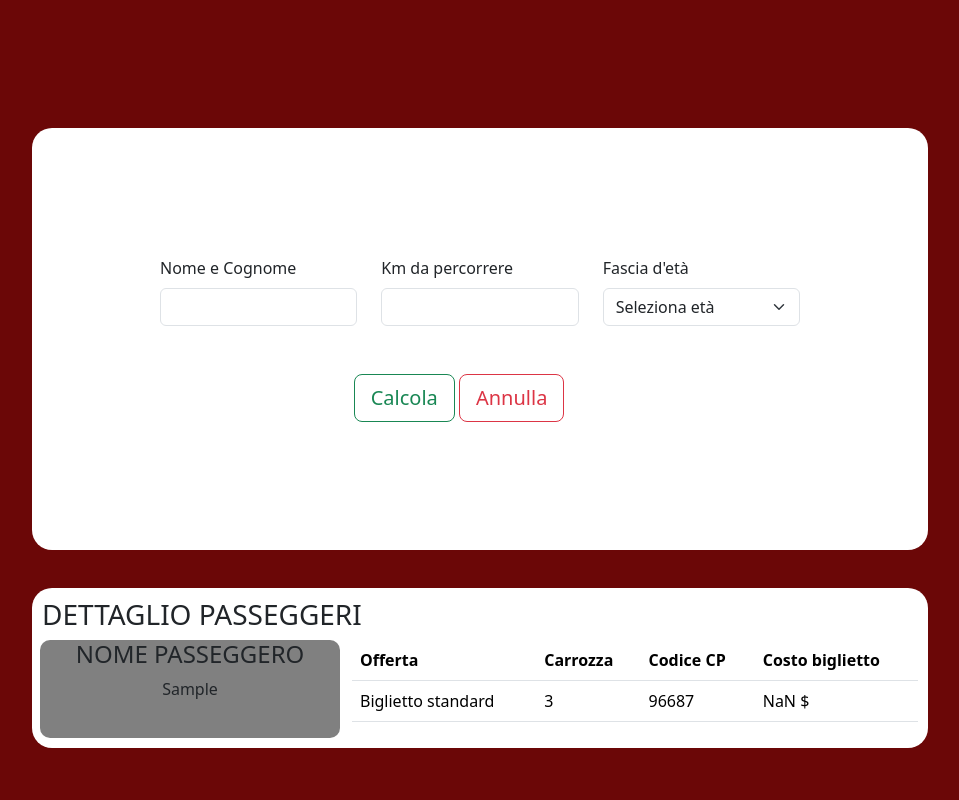
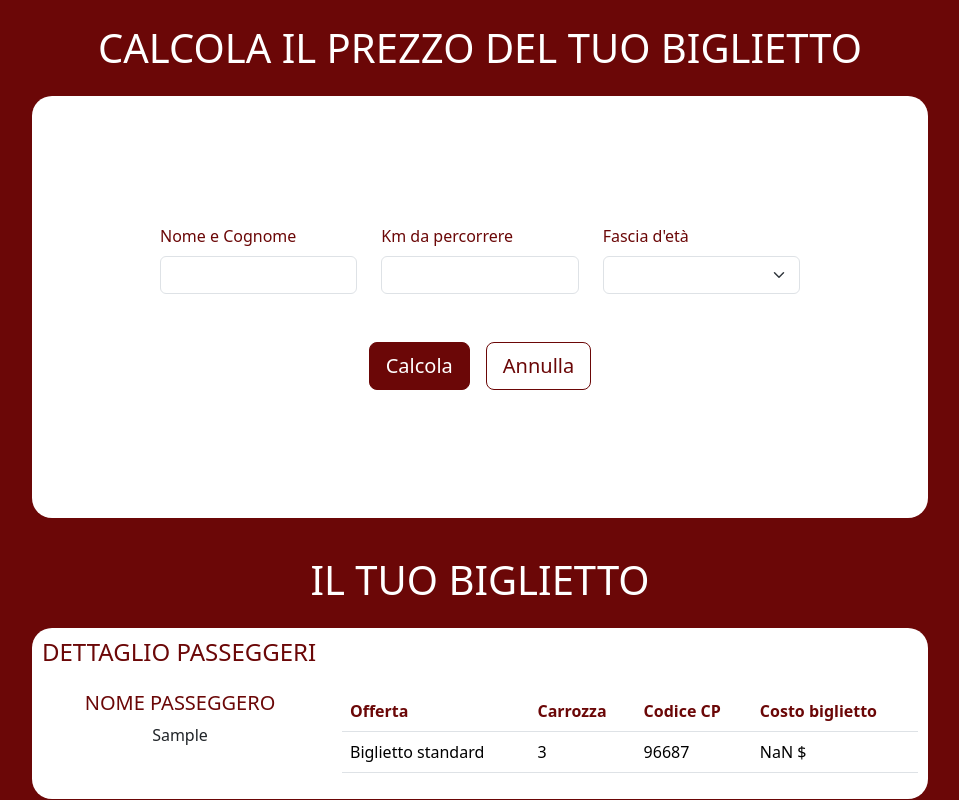
Before and after one commit to Aleiaco02/js-biglietto-treno-form, a plain HTML site: page index.html in a window 1280 px wide. Both pictures are taken after typing "Sample", "Sample" into the empty fields and a click on the button "Calcola". Shown: the whole page, without its empty margins (160-1119 px from the left). Drawn offline with nearby package versions, Linux system fonts and the light colour scheme.

Commit message:
completato

```diff
--- a/css/main.css
+++ b/css/main.css
@@ -5,7 +5,7 @@
 }
 
 .contenitore{
-    margin: 10% 15% 3% 15%;
+    margin: 0% 15% 3% 15%;
     padding: 10%;
     background-color: white;
     border-radius: 20px;
@@ -23,11 +23,46 @@
 }
 
 .grigio{
-    background-color: grey;
+    background-color: rgb(220, 220, 220);
     border-radius: 10px;
     margin-left: 10px;
+    color: rgb(107, 7, 7);
+}
+.red{
+    color: rgb(107, 7, 7) !important;
+
 }
 
 .displayNone{
     display: none;
 }
+
+.bottone-calcola{
+    background-color: rgb(107, 7, 7) !important;
+    color: white !important;
+    border-color: rgb(107, 7, 7) !important;
+}
+
+.bottone-calcola:hover{
+    background-color: rgb(154, 10, 10) !important;
+    color: white !important;
+    border-color: rgb(154, 10, 10) !important;
+    transform: scale(1.1);
+
+}
+
+.bottone-annulla{
+    background-color: white !important;
+    color: rgb(107, 7, 7) !important;
+    border-color: rgb(107, 7, 7) !important;
+}
+
+.bottone-annulla:hover{
+    background-color: rgb(157, 109, 109) !important;
+    color: white !important;
+        border-color: rgb(157, 109, 109) !important;
+        transform: scale(1.1);
+
+
+
+}
--- a/index.html
+++ b/index.html
@@ -17,19 +17,24 @@
 
     <!-- contenitore form -->
      <form class="form" action="">
+
+        <div class="container text-center text-white my-4 align-items-center">
+            <h1>CALCOLA IL PREZZO DEL TUO BIGLIETTO</h1>
+        </div>
+
         <div class="contenitore">
 
             <div class="row">
                 <div class="col-4 ">
-                    <label for="exampleFormControlInput1" class="form-label">Nome e Cognome</label>
+                    <label for="exampleFormControlInput1" class="form-label red">Nome e Cognome</label>
                     <input name="nome" type="text" class=" form-control" id="exampleFormControlInput1" placeholder="">
                 </div>
                 <div class="col-4">
-                    <label for="exampleFormControlInput1" class="form-label ">Km da percorrere</label>
+                    <label for="exampleFormControlInput1" class="form-label red">Km da percorrere</label>
                     <input name="km" type="text" class=" form-control" id="exampleFormControlInput1" placeholder="">
                 </div>
                 <div class="col-4">
-                    <label for="DefaultSelectExample" class="form-label">Fascia d'età</label>
+                    <label for="DefaultSelectExample" class="form-label red">Fascia d'età</label>
                     <select name="eta" class=" form-select" aria-label="DefaultSelectExample">
                         <option selected>Seleziona età</option>
                         <option value="1">Minorenne</option>
@@ -41,29 +46,33 @@
 
 
             <div class="row d-flex justify-content-center">
-                <div class="col-5">
-                    <button type="submit " class="btn btn-outline-success btn-lg mt-5 ">Calcola</button>
-                    <button type="reset" class="btn btn-outline-danger btn-lg mt-5 ">Annulla</button>
+                <div class="col-5 d-flex justify-content-center">
+                    <button name="bottone" type="submit " class="btn btn-lg mt-5 mx-2 bottone-calcola">Calcola</button>
+                    <button type="reset" class="btn btn-lg mt-5 mx-2 bottone-annulla">Annulla</button>
                 </div>
             </div>
         </div>
 
         <!-- contenitore biglietto -->
-        <div class="contenitore-biglietto displayNone">
-            <h3>DETTAGLIO PASSEGGERI</h3>
+         <div class="container text-center text-white my-4 align-items-center">
+            <h1>IL TUO BIGLIETTO</h1>
+        </div>
+
+        <div class="contenitore-biglietto displayNone ">
+            <h4 class="red mb-4">DETTAGLIO PASSEGGERI</h4>
             <div class="row">
-                <div class="col-4 grigio">
-                    <h4 class="text-center">NOME PASSEGGERO</h4>
+                <div class="col-4 ">
+                    <h5 class="text-center red">NOME PASSEGGERO</h5>
                     <p class="text-center" name="nomeBiglietto"></p>
                 </div>
                 <div class="col">
                     <table class="table">
                         <thead>
                             <tr>
-                                <th>Offerta</th>
-                                <th>Carrozza</th>
-                                <th>Codice CP</th>
-                                <th>Costo biglietto</th>
+                                <th class="red">Offerta</th>
+                                <th class="red">Carrozza</th>
+                                <th class="red">Codice CP</th>
+                                <th class="red">Costo biglietto</th>
                             </tr>
                         </thead>
                         <tbody>
--- a/js/script.js
+++ b/js/script.js
@@ -39,8 +39,9 @@ form.addEventListener('submit', (e) => {
         contenitoreBiglietto.style.display = "block";
 
         // PULIZIA CAMPI
-        form.reset();
-
+        document.querySelector("input[name='nome']").value = "";
+        document.querySelector("input[name='km']").value = "";
+        document.querySelector("select[name='eta']").value = "0";
 
 
 
```
